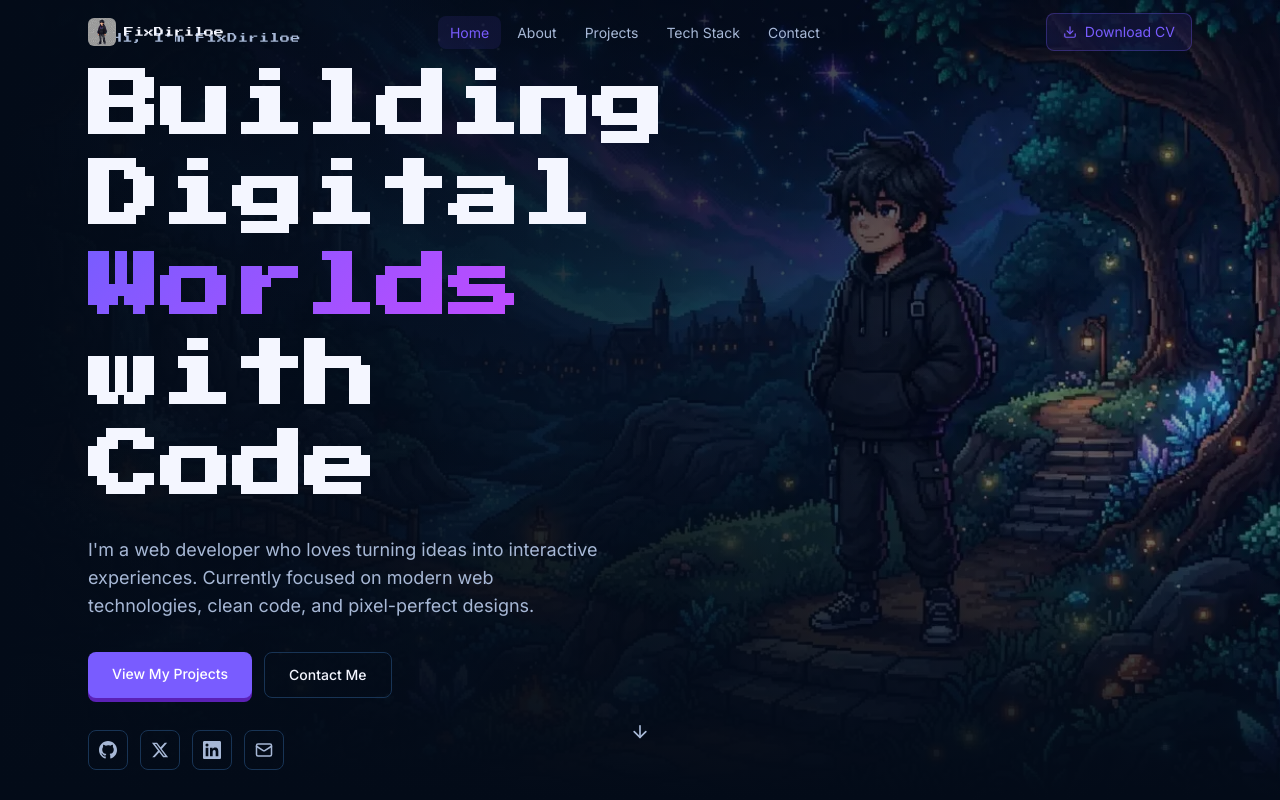
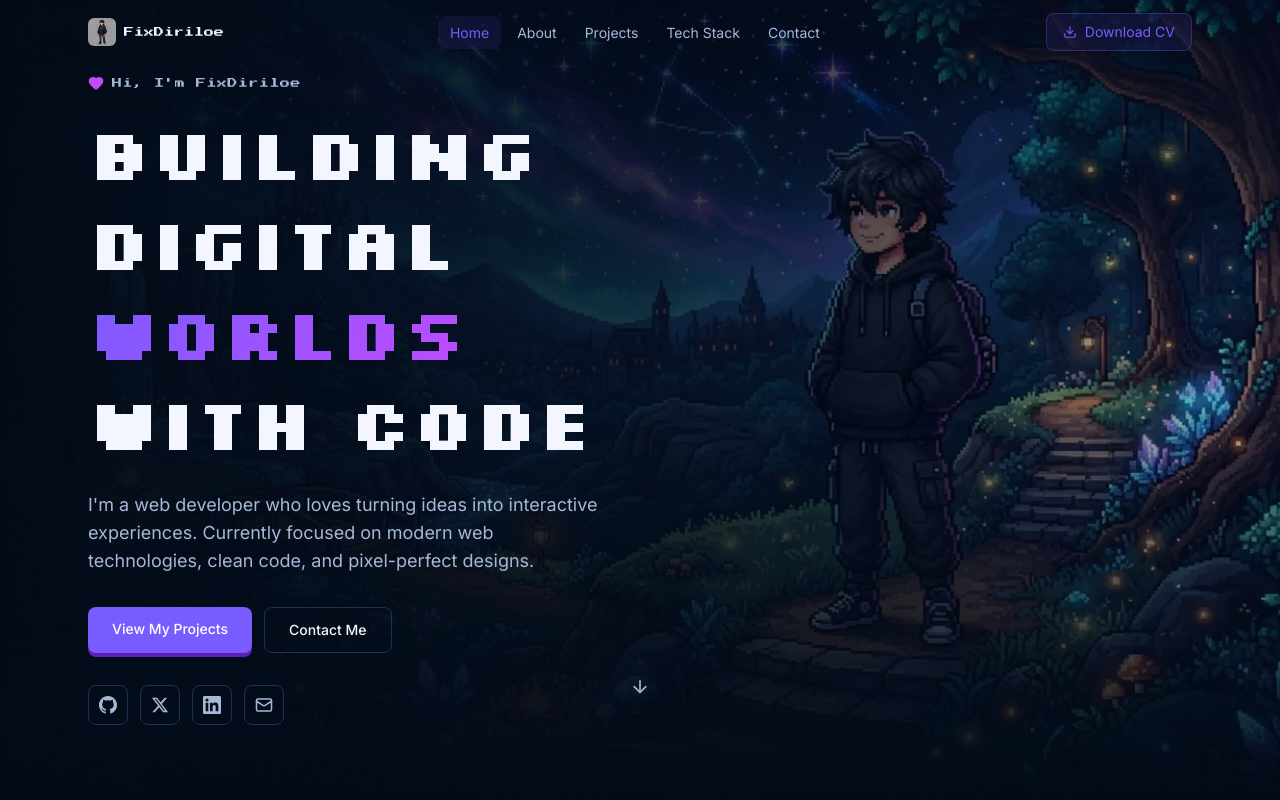
Before and after one commit to randitorizkypratama/Portofolio, a React (Vite) app: page / in a window 1280 px wide. Shown: the top 800 px of the page. Built offline with nearby package versions, Linux system fonts and the light colour scheme.

Commit message:
fix: use Silkscreen for hero headline instead of Press Start 2P

```diff
--- a/src/components/HeroSection.tsx
+++ b/src/components/HeroSection.tsx
@@ -48,7 +48,7 @@ export function HeroSection() {
             initial={{ opacity: 0, y: 20 }}
             animate={{ opacity: 1, y: 0 }}
             transition={{ duration: 0.6, delay: 0.1 }}
-              className="text-4xl sm:text-5xl lg:text-6xl xl:text-7xl font-bold leading-tight mb-6 retro-font"
+              className="text-4xl sm:text-5xl lg:text-6xl xl:text-7xl font-bold leading-tight mb-6 pixel-font"
           >
             Building Digital{" "}
             <span className="gradient-text">Worlds</span>
```
